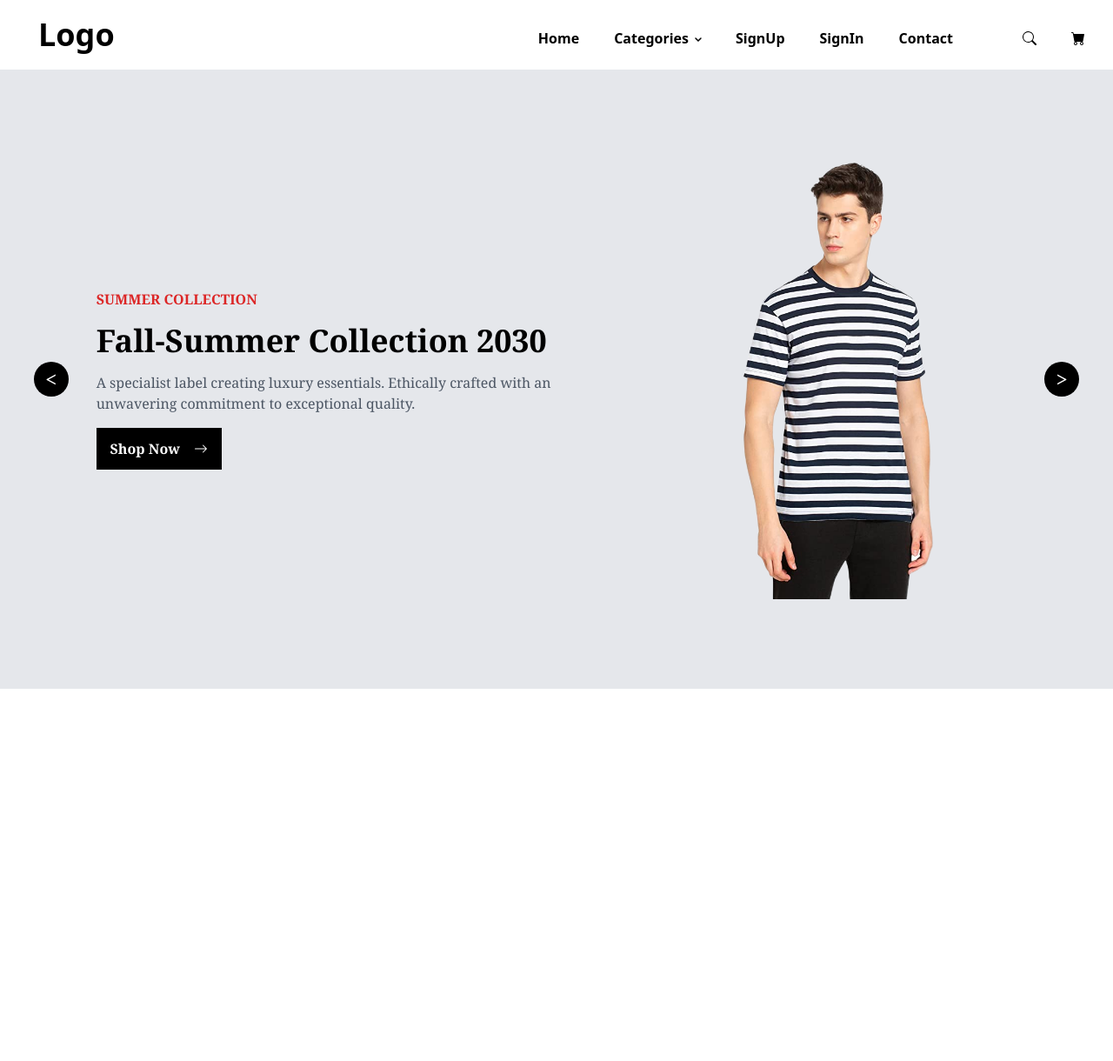
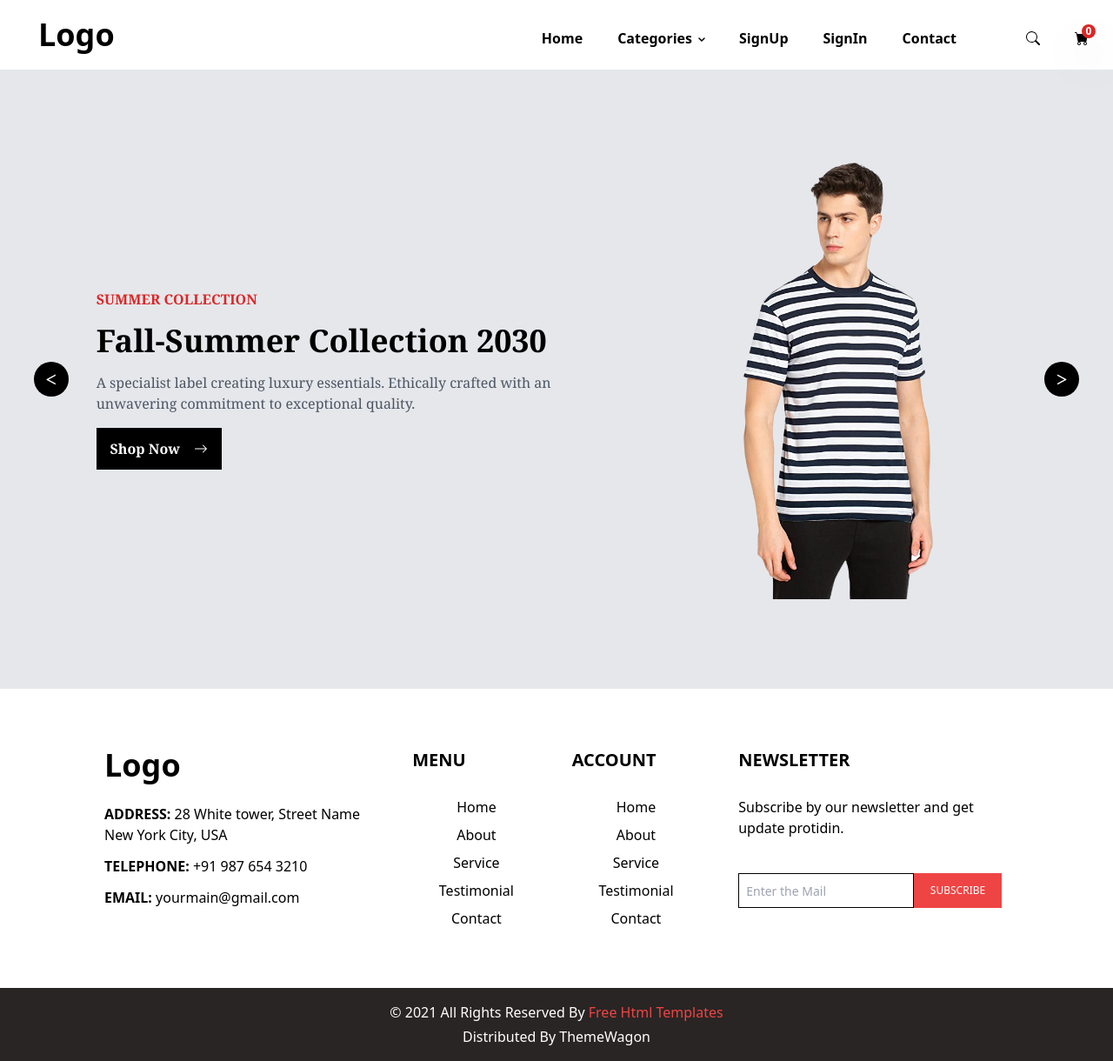
Before and after one commit to hellobrother1472/ecommerce, a React (Create React App) app in the folder client/: page / in a window 1280 px wide. Shown: the whole page at 87% size. Before the commit the page ends 800 px from the top, so only its background shows below. Built offline with nearby package versions, Linux system fonts and the light colour scheme.

Commit message:
Added redux setup, cart functionality and footers

```diff
--- a/client/package.json
+++ b/client/package.json
@@ -4,6 +4,7 @@
   "private": true,
   "proxy": "http://localhost:5000",
   "dependencies": {
+    "@reduxjs/toolkit": "^1.8.5",
     "@testing-library/jest-dom": "^5.16.5",
     "@testing-library/react": "^13.4.0",
     "@testing-library/user-event": "^13.5.0",
@@ -12,7 +13,9 @@
     "react": "^18.2.0",
     "react-dom": "^18.2.0",
     "react-icons": "^4.4.0",
+    "react-redux": "^8.0.2",
     "react-scripts": "5.0.1",
+    "redux": "^4.2.0",
     "tailwindcss": "^3.1.8",
     "web-vitals": "^2.1.4"
   },
--- a/client/src/App.js
+++ b/client/src/App.js
@@ -1,12 +1,16 @@
 import React from 'react'
 import Carousel from './components/Carousel'
 import Navbar from './components/Navbar'
+import FooterTwo from './components/FooterTwo'
+import FooterOne from './components/FooterOne'
 
 const App = () => {
   return (
     <div>
       <Navbar/>
       <Carousel />
+      <FooterOne/>
+      <FooterTwo/>
     </div>
   )
 }
--- a/client/src/components/Carousel.jsx
+++ b/client/src/components/Carousel.jsx
@@ -19,12 +19,12 @@
     return (
         <div className='bg-gray-200 h-[89vh] w-[100vw] font-serif smm:p-4 md:p-6'>
             <div className='item flex h-full items-center justify-center smm:gap-4 sm:gap-6 md:gap-8'>
-                <div onClick={() => handleLeft()} className='w-0.5/6 arrow-left smm:p-1 md:p-2 cursor-pointer flex justify-center items-center smm:h-5 smm:w-5 sm:h-10 sm:w-10 bg-black text-white rounded-full smm:text-sm md:text-2xl hover:scale-110'>&lt;</div>
+                <div onClick={() => handleLeft()} className='transition duration-200 w-0.5/6 arrow-left smm:p-1 md:p-2 cursor-pointer flex justify-center items-center smm:h-5 smm:w-5 sm:h-10 sm:w-10 bg-black text-white rounded-full smm:text-sm md:text-2xl hover:scale-110'>&lt;</div>
                 <div className='info flex flex-col gap-4 smm:w-4/6 sm:w-3/6'>
                     <h2 className='text-red-600 uppercase font-bold'>{information[data].h2}</h2>
                     <h1 className='smm:text-2xl md:text-4xl font-semibold'>{information[data].h1}</h1>
                     <p className='text-gray-600 smm:text-sm'>{information[data].para}</p>
-                    <div className='btn flex gap-4 bg-black text-white py-3 w-36 justify-center items-center hover:scale-110'>
+                    <div className='transition duration-200 btn flex gap-4 bg-black text-white py-3 w-36 justify-center items-center hover:scale-110'>
                         <button className='font-semibold'>Shop Now</button>
                         <BsArrowRight className='font-semibold' />
                     </div>
@@ -32,7 +32,7 @@
                 <div className='item-img flex justify-center smm:hidden sm:block md:w-2/6'>
                     <img className='px-4 h-100' src={youngster} alt='product' />
                 </div>
-                <div onClick={() => handleRight()} className='w-0.5/6 arrow-right smm:p-1 md:p-2 cursor-pointer smm:h-5 smm:w-5 sm:h-10 sm:w-10 flex justify-center items-center bg-black text-white rounded-full smm:text-sm md:text-2xl hover:scale-110'>&gt;</div>
+                <div onClick={() => handleRight()} className='transition duration-200 w-0.5/6 arrow-right smm:p-1 md:p-2 cursor-pointer smm:h-5 smm:w-5 sm:h-10 sm:w-10 flex justify-center items-center bg-black text-white rounded-full smm:text-sm md:text-2xl hover:scale-110'>&gt;</div>
             </div>
         </div>
     )
--- /dev/null
+++ b/client/src/components/Cart.jsx
@@ -0,0 +1,20 @@
+import React from 'react'
+import { BsFillCartFill } from "react-icons/bs";
+import { useSelector } from 'react-redux';
+
+const Cart = () => {
+    const cartCount = useSelector((state)=>{return state.cartReducer})
+  return (
+    <div className='mr-3'>
+        <div className='absolute transition duration-200 hover:text-red-600 hover:cursor-pointer hover:scale-110'>
+            <BsFillCartFill />
+        </div>
+        <div className='absolute z-10 bg-red-600 w-4 h-4 text-center rounded-full ml-2 -mt-2 drop-shadow-2xl'>
+            <h2 className=' text-xs text-white font-bold'>{cartCount}</h2>
+        </div>
+    </div>
+
+  )
+}
+
+export default Cart
--- /dev/null
+++ b/client/src/components/FooterOne.jsx
@@ -0,0 +1,80 @@
+import React from "react";
+
+const FooterOne = () => {
+  return (
+    <div className="p-12 px-24 lgm:px-16 smm:px-12">
+      {/* Second box */}
+      <div className="flex p-3 space-x-3 mdm:block mdm:space-y-4 mdm:space-x-0">
+        {/* First */}
+        <div className="space-y-6 p-2 px-3 w-4/12 mdm:w-full">
+          <div>
+            <h1 className="text-4xl font-extrabold  mdm:text-center">Logo</h1>
+          </div>
+          <div>
+            <ul className="space-y-3  smm:ml-0 smtmd:ml-10">
+              <li>
+                <span className="font-semibold">ADDRESS:</span> 28 White tower,
+                Street Name New York City, USA
+              </li>
+              <li>
+                <span className="font-semibold">TELEPHONE:</span> +91 987 654
+                3210
+              </li>
+              <li>
+                <span className="font-semibold">EMAIL:</span> yourmain@gmail.com
+              </li>
+            </ul>
+          </div>
+        </div>
+
+        {/* Second */}
+        <div className="space-y-7 p-2 px-3 w-2/12 mdm:w-full">
+          <div>
+            <h1 className="text-xl font-bold  mdm:text-center">MENU</h1>
+          </div>
+          <div>
+            <ul className="space-y-2">
+              <li className="cursor-pointer text-center">Home</li>
+              <li className="cursor-pointer text-center">About</li>
+              <li className="cursor-pointer text-center">Service</li>
+              <li className="cursor-pointer text-center">Testimonial</li>
+              <li className="cursor-pointer text-center">Contact</li>
+            </ul>
+          </div>
+        </div>
+
+        {/* Third */}
+        <div className="space-y-7 p-2 px-3 w-2/12 mdm:w-full">
+          <div>
+            <h1 className="text-xl font-bold  mdm:text-center">ACCOUNT</h1>
+          </div>
+          <div>
+            <ul className="space-y-2">
+              <li className="cursor-pointer text-center">Home</li>
+              <li className="cursor-pointer text-center">About</li>
+              <li className="cursor-pointer text-center">Service</li>
+              <li className="cursor-pointer text-center">Testimonial</li>
+              <li className="cursor-pointer text-center">Contact</li>
+            </ul>
+          </div>
+        </div>
+
+        {/* Fourth */}
+        <div className="space-y-7 p-2 px-5 w-4/12 mdm:w-full">
+          <div>
+            <h1 className="text-xl font-bold  mdm:text-center">NEWSLETTER</h1>
+          </div>
+          <div className="space-y-10">
+            <h1 className=" mdm:text-center">Subscribe by our newsletter and get update protidin.</h1>
+            <div className="flex w-full">
+                <input className="border border-black text-sm h-10 w-2/3 p-2 lgm:w-1/2" placeholder="Enter the Mail" type="text" />
+                <button className="bg-red-500 h-10 w-1/3 p-2 text-xs text-white lgm:w-1/2 ">SUBSCRIBE</button>
+            </div>
+          </div>
+        </div>
+      </div>
+    </div>
+  );
+};
+
+export default FooterOne;
--- /dev/null
+++ b/client/src/components/FooterTwo.jsx
@@ -0,0 +1,12 @@
+import React from 'react'
+
+const Footer = () => {
+  return (
+    <div className='bg-stone-800 text-white text-center space-y-1 p-4'>
+        <h1>© 2021 All Rights Reserved By <span className='text-red-500'> Free Html Templates</span></h1>
+        <h1>Distributed By ThemeWagon</h1>
+    </div>
+  )
+}
+
+export default Footer
--- a/client/src/components/Navbar.jsx
+++ b/client/src/components/Navbar.jsx
@@ -1,6 +1,8 @@
 import React, { useState } from "react";
 import { BsSearch } from "react-icons/bs";
-import { BsFillCartFill } from "react-icons/bs";
+import Cart from "./Cart";
+// import { useDispatch } from "react-redux/es/exports";
+// import { cartIncrement,cartDecrement } from "../states/actions/cartActions";
 
 const Navbar = () => {
   const [search, setSearch] = useState(false);
@@ -28,6 +30,7 @@
     });
   };
 
+  // const dispatch = useDispatch();
   return (
     <div className="flex justify-between p-3">
       {/* This is for logo */}
@@ -51,15 +54,15 @@
               <svg
                 width="6"
                 height="3"
-                class="ml-2 overflow-visible inline"
+                className="ml-2 overflow-visible inline"
                 aria-hidden="true"
               >
                 <path
                   d="M0 0L3 3L6 0"
                   fill="none"
                   stroke="currentColor"
-                  stroke-width="1.5"
-                  stroke-linecap="round"
+                  strokeWidth="1.5"
+                  strokeLinecap="round"
                 ></path>
               </svg>
             </div>
@@ -111,8 +114,8 @@
           >
             <BsSearch />
           </li>
-          <li className="transition duration-200 my-1 hover:text-red-600 hover:cursor-pointer hover:scale-110">
-            <BsFillCartFill />
+          <li className="my-1">
+            <Cart/>
           </li>
         </ul>
       </div>
--- a/client/src/index.js
+++ b/client/src/index.js
@@ -2,8 +2,13 @@
 import ReactDOM from 'react-dom/client';
 import './index.css';
 import App from './App';
+import store from './states/store/store';
+import { Provider } from 'react-redux';
 
 const root = ReactDOM.createRoot(document.getElementById('root'));
 root.render(
-  <App />
+  <Provider store={store}>
+    <App />
+  </Provider>
+
 );
--- /dev/null
+++ b/client/src/states/actions/cartActions.js
@@ -0,0 +1,13 @@
+export const cartIncrement = (payload)=>{
+    return ({
+        type : "increment",
+        payload: payload
+    })
+}
+
+export const cartDecrement = (payload)=>{
+    return {
+        type : "decrement",
+        payload : payload
+    }
+}
--- /dev/null
+++ b/client/src/states/reducers/cartReducers.js
@@ -0,0 +1,17 @@
+const initialVal = 0;
+
+export const cartReducer = (state = initialVal, action)=>{
+    switch (action.type) {
+        case "increment":
+            return state + action.payload;
+
+        case "decrement":
+            if(state === 0){
+                return state;
+            }
+            return state - action.payload;
+
+        default:
+            return state;
+    }
+}
--- /dev/null
+++ b/client/src/states/store/store.js
@@ -0,0 +1,10 @@
+import { configureStore } from "@reduxjs/toolkit";
+import { cartReducer } from "../reducers/cartReducers";
+
+const store = configureStore(({
+    reducer:{
+        cartReducer
+    }
+}))
+
+export default store;
```
Also changed, not shown: 1 other file (tests, documents, lock files or other folders).
